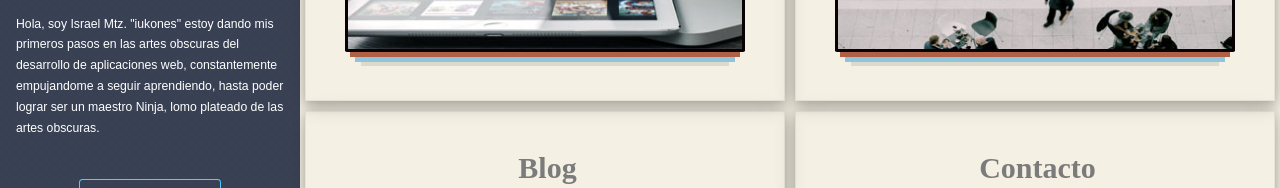
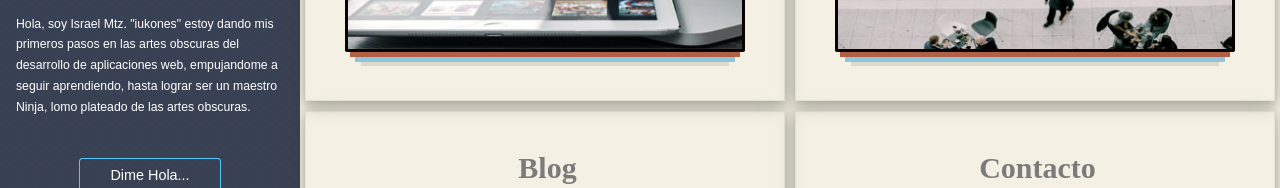
Before and after one commit to iukones/DEV, a plain HTML site: page index.html in a window 1280 px wide. Shown: the part 227-415 px from the top of the page. Drawn offline with Linux system fonts and the light colour scheme.

Commit message:
otro
texto modificado

```diff
--- a/index.html
+++ b/index.html
@@ -42,7 +42,7 @@
 				</h1>
 				<div class="related">
 					<h2>🔥 iukones, front-end, developer Jr.</h2>
-					<p>Hola, soy Israel Mtz. "iukones" estoy dando mis primeros pasos en las artes obscuras del desarrollo de aplicaciones web, constantemente empujandome a seguir aprendiendo, hasta poder lograr ser un maestro Ninja, lomo plateado de las artes obscuras.</p>
+					<p>Hola, soy Israel Mtz. "iukones" estoy dando mis primeros pasos en las artes obscuras del desarrollo de aplicaciones web, empujandome a seguir aprendiendo, hasta lograr ser un maestro Ninja, lomo plateado de las artes obscuras.</p>
 				</div>
 				<nav class="codrops-demos">
 					<a href="mailto:hola@iukones.com"><button class="btn btn-outline">Dime Hola...</button></a>
```
